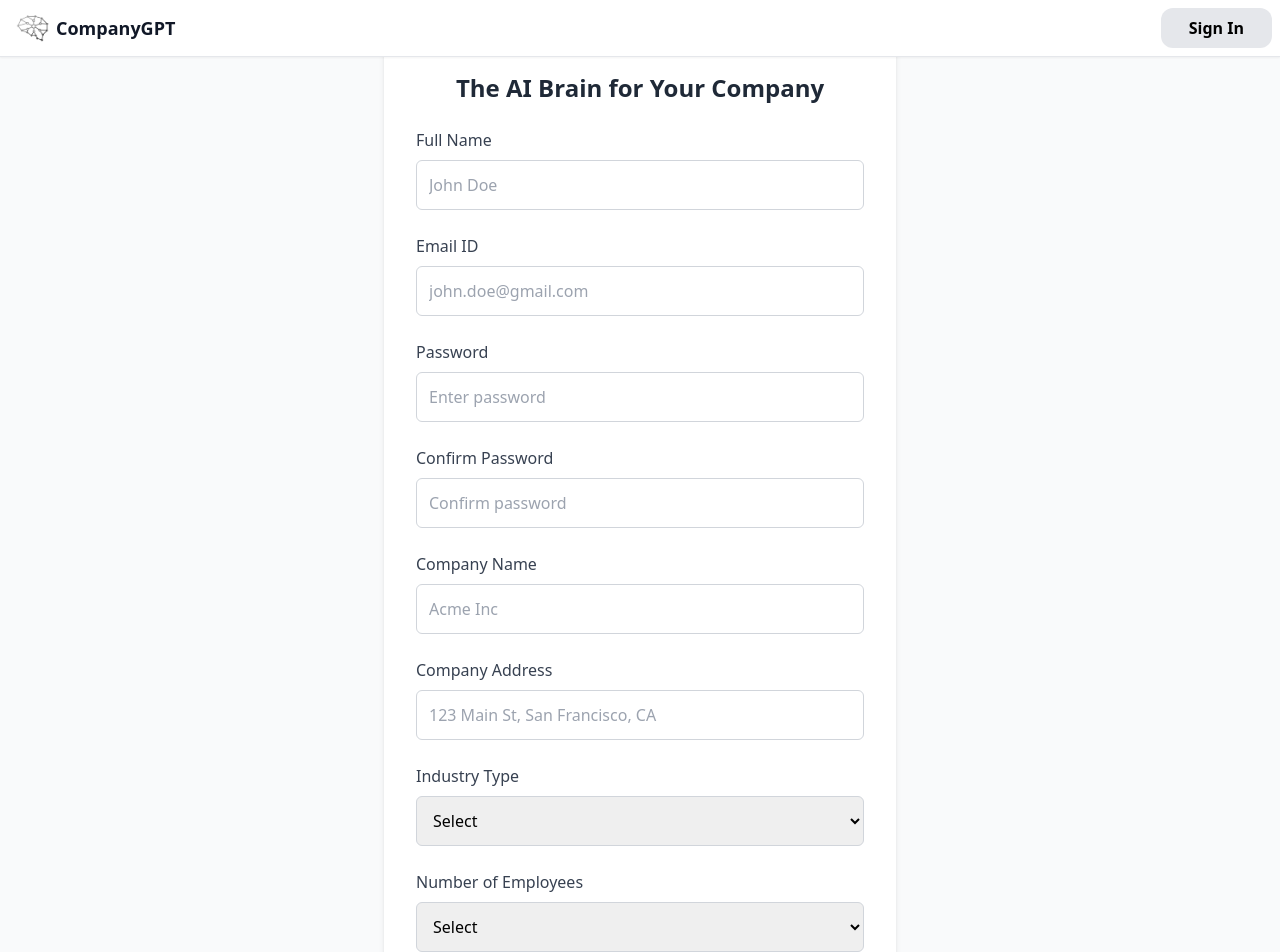
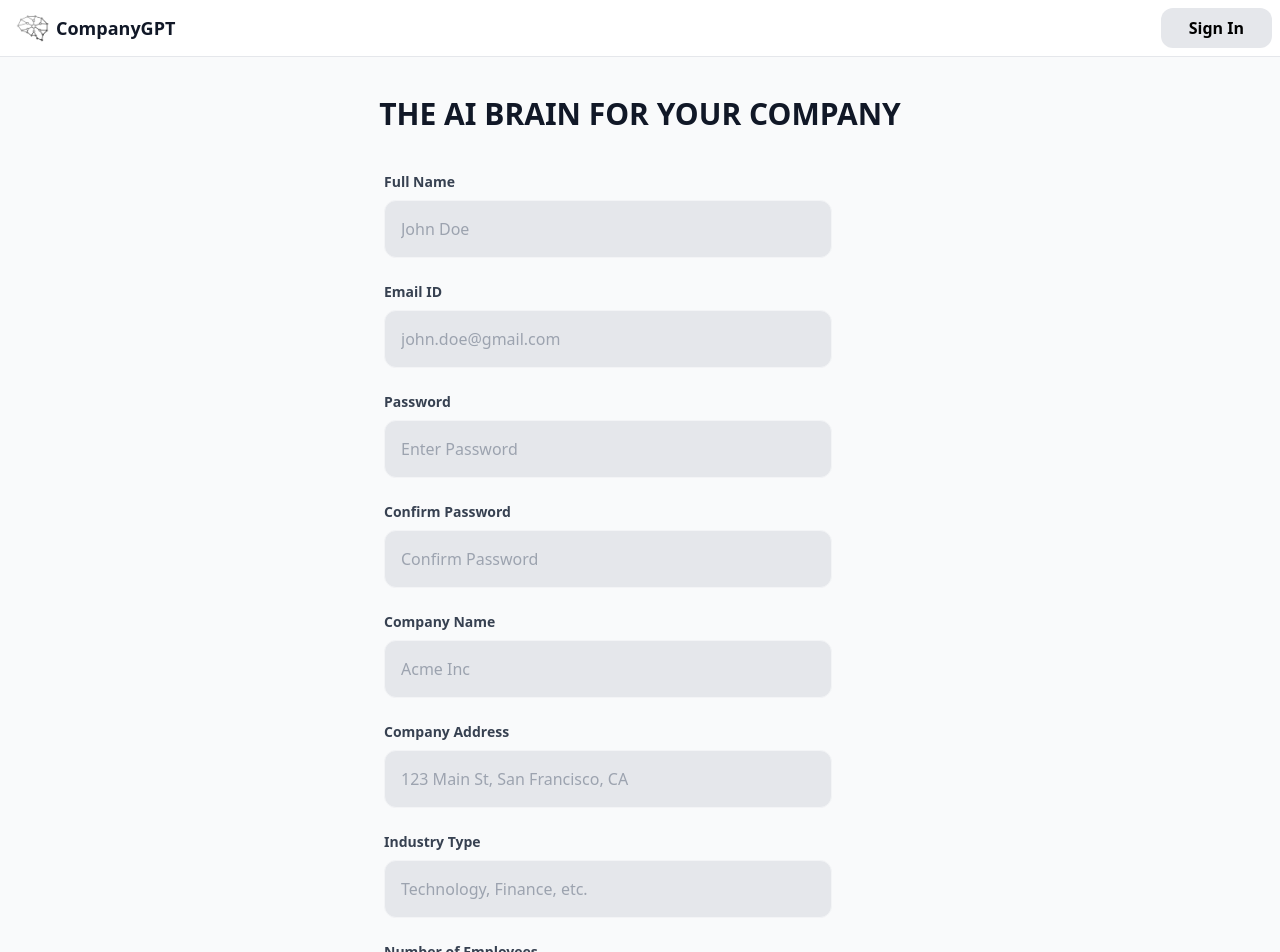
Before and after one commit to DynamicRex/CompanyGPT, a React (Create React App) app in the folder frontend/: page / in a window 1280 px wide. Shown: the top 952 px of the page. Built offline with nearby package versions, Linux system fonts and the light colour scheme.

Commit message:
Version 3.5 - Frontend - Polished the SignUp page.

```diff
--- a/frontend/src/components/common/Button.tsx
+++ b/frontend/src/components/common/Button.tsx
@@ -9,7 +9,7 @@ const Button: React.FC<ButtonProps> = ({ text, onClick }) => {
   return (
     <button
       onClick={onClick}
-      className="w-full bg-blue-600 text-white py-3 rounded-md hover:bg-blue-700 transition"
+      className="w-full max-w-lg bg-blue-600 text-white py-3 rounded-lg hover:bg-blue-700 transition"
     >
       {text}
     </button>
--- a/frontend/src/components/common/Dropdown.tsx
+++ b/frontend/src/components/common/Dropdown.tsx
@@ -9,12 +9,12 @@ interface DropdownProps {
 
 const Dropdown: React.FC<DropdownProps> = ({ label, options, value, onChange }) => {
   return (
-    <div>
-      <label className="block text-gray-700 mb-2">{label}</label>
+    <div className="w-full max-w-lg">
+      <label className="block text-gray-700 text-sm font-semibold mb-2">{label}</label>
       <select
         value={value}
         onChange={onChange}
-        className="w-full p-3 border border-gray-300 rounded-md"
+        className="w-full p-4 border border-gray-100 rounded-xl bg-gray-200"
       >
         <option value="" disabled>
           Select
--- a/frontend/src/components/common/InputField.tsx
+++ b/frontend/src/components/common/InputField.tsx
@@ -16,14 +16,14 @@ const InputField: React.FC<InputFieldProps> = ({
   onChange,
 }) => {
   return (
-    <div>
-      <label className="block text-gray-700 mb-2">{label}</label>
+    <div className="w-full max-w-lg">
+      <label className="block text-gray-700 text-sm font-semibold mb-2">{label}</label>
       <input
         type={type}
         placeholder={placeholder}
         value={value}
         onChange={onChange}
-        className="w-full p-3 border border-gray-300 rounded-md"
+        className="w-full p-4 border border-gray-100 rounded-xl bg-gray-200"
       />
     </div>
   );
--- a/frontend/src/components/layout/Header.tsx
+++ b/frontend/src/components/layout/Header.tsx
@@ -10,7 +10,7 @@ interface HeaderProps {
 
 const Header: React.FC<HeaderProps> = ({ showSignInButton }) => {
   return (
-    <header className="w-full fixed top-0 bg-white shadow-sm border-b border-gray-200 z-50">
+    <header className="w-full fixed top-0 bg-white border-b border-gray-200 z-50">
       <div className="w-full px-2 py-2 flex justify-between items-center">
         <div className="flex items-center">
           <Logo />
--- a/frontend/src/pages/SignUp.tsx
+++ b/frontend/src/pages/SignUp.tsx
@@ -4,6 +4,14 @@ import Footer from '../components/layout/Footer';
 import InputField from '../components/common/InputField';
 import Dropdown from '../components/common/Dropdown';
 import Button from '../components/common/Button';
+
+// Function to capitalize the first letter of each word but leave other characters as typed
+const capitalizeFirstLetter = (text: string) => {
+    return text
+      .split(' ')
+      .map((word) => word.charAt(0).toUpperCase() + word.slice(1)) // Only capitalize the first letter of each word
+      .join(' ');
+  };
 
 const SignUp: React.FC = () => {
   const [fullName, setFullName] = useState('');
@@ -16,19 +24,22 @@ const SignUp: React.FC = () => {
   const [employeesCount, setEmployeesCount] = useState('');
 
   return (
-    <div className="bg-gray-50 min-h-screen flex flex-col items-center">
+    <div className="bg-gray-50 min-h-screen flex flex-col">
       <Header showSignInButton={true} />
-      <main className="w-full max-w-lg mt-10 bg-white p-8 rounded-lg shadow-md">
-        <h1 className="text-center text-2xl font-bold mb-6 text-gray-800">
-          The AI Brain for Your Company
+      <main className="flex-1 w-full max-w-2xl mt-24 mx-auto px-4">
+        {/* Title */}
+        <h1 className="text-center text-3xl font-bold text-gray-900 uppercase mb-10">
+          THE AI BRAIN FOR YOUR COMPANY
         </h1>
-        <form className="space-y-6">
+
+       {/* Form */}
+       <form className="ml-16 w-full max-w-md space-y-6"> {/* Align form elements left */}
           <InputField
             type="text"
             label="Full Name"
             placeholder="John Doe"
             value={fullName}
-            onChange={(e) => setFullName(e.target.value)}
+            onChange={(e) => setFullName(capitalizeFirstLetter(e.target.value))}
           />
           <InputField
             type="email"
@@ -40,14 +51,14 @@ const SignUp: React.FC = () => {
           <InputField
             type="password"
             label="Password"
-            placeholder="Enter password"
+            placeholder="Enter Password"
             value={password}
             onChange={(e) => setPassword(e.target.value)}
           />
           <InputField
             type="password"
             label="Confirm Password"
-            placeholder="Confirm password"
+            placeholder="Confirm Password"
             value={confirmPassword}
             onChange={(e) => setConfirmPassword(e.target.value)}
           />
@@ -56,20 +67,21 @@ const SignUp: React.FC = () => {
             label="Company Name"
             placeholder="Acme Inc"
             value={companyName}
-            onChange={(e) => setCompanyName(e.target.value)}
+            onChange={(e) => setCompanyName(capitalizeFirstLetter(e.target.value))}
           />
           <InputField
             type="text"
             label="Company Address"
             placeholder="123 Main St, San Francisco, CA"
             value={companyAddress}
-            onChange={(e) => setCompanyAddress(e.target.value)}
+            onChange={(e) => setCompanyAddress(capitalizeFirstLetter(e.target.value))}
           />
-          <Dropdown
+          <InputField
+            type="text"
             label="Industry Type"
-            options={['Technology', 'Finance', 'Healthcare']}
+            placeholder="Technology, Finance, etc."
             value={industryType}
-            onChange={(e) => setIndustryType(e.target.value)}
+            onChange={(e) => setIndustryType(capitalizeFirstLetter(e.target.value))}
           />
           <Dropdown
             label="Number of Employees"
```
